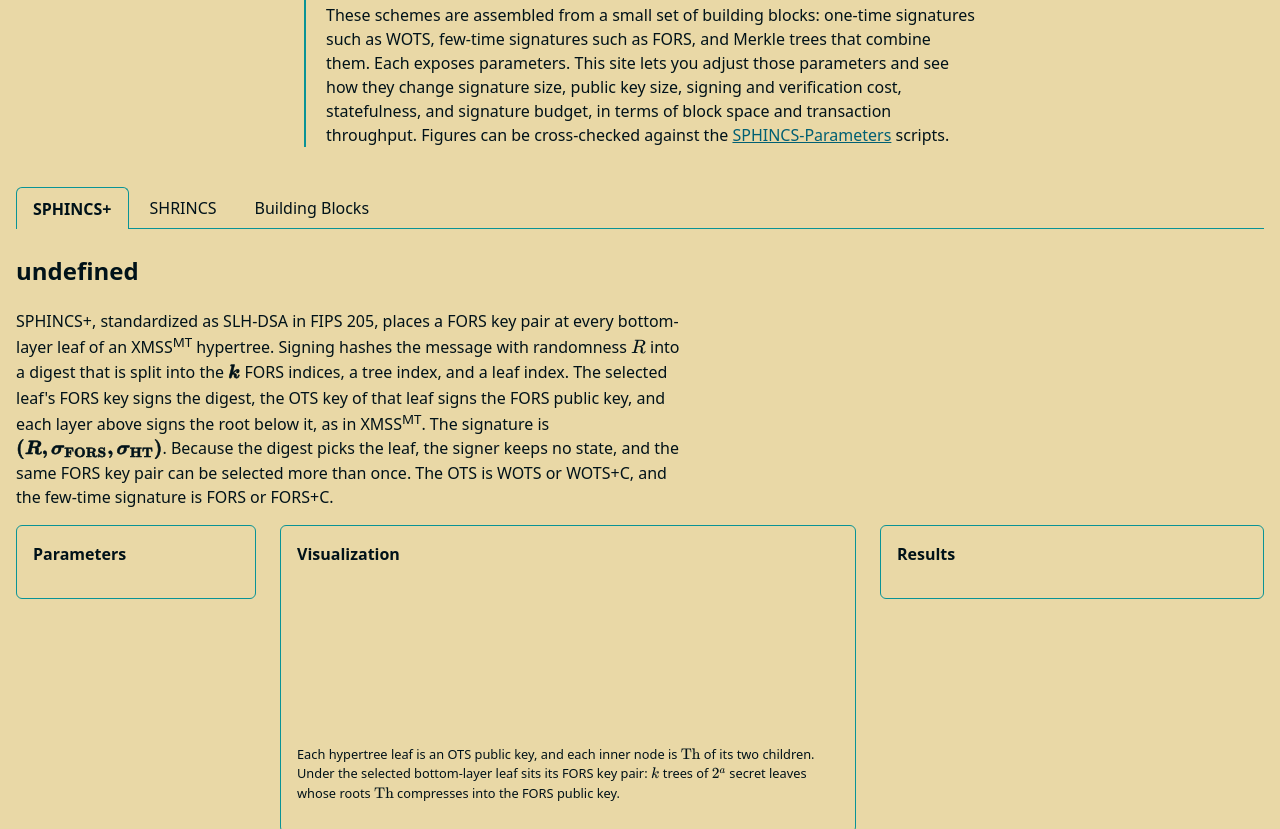
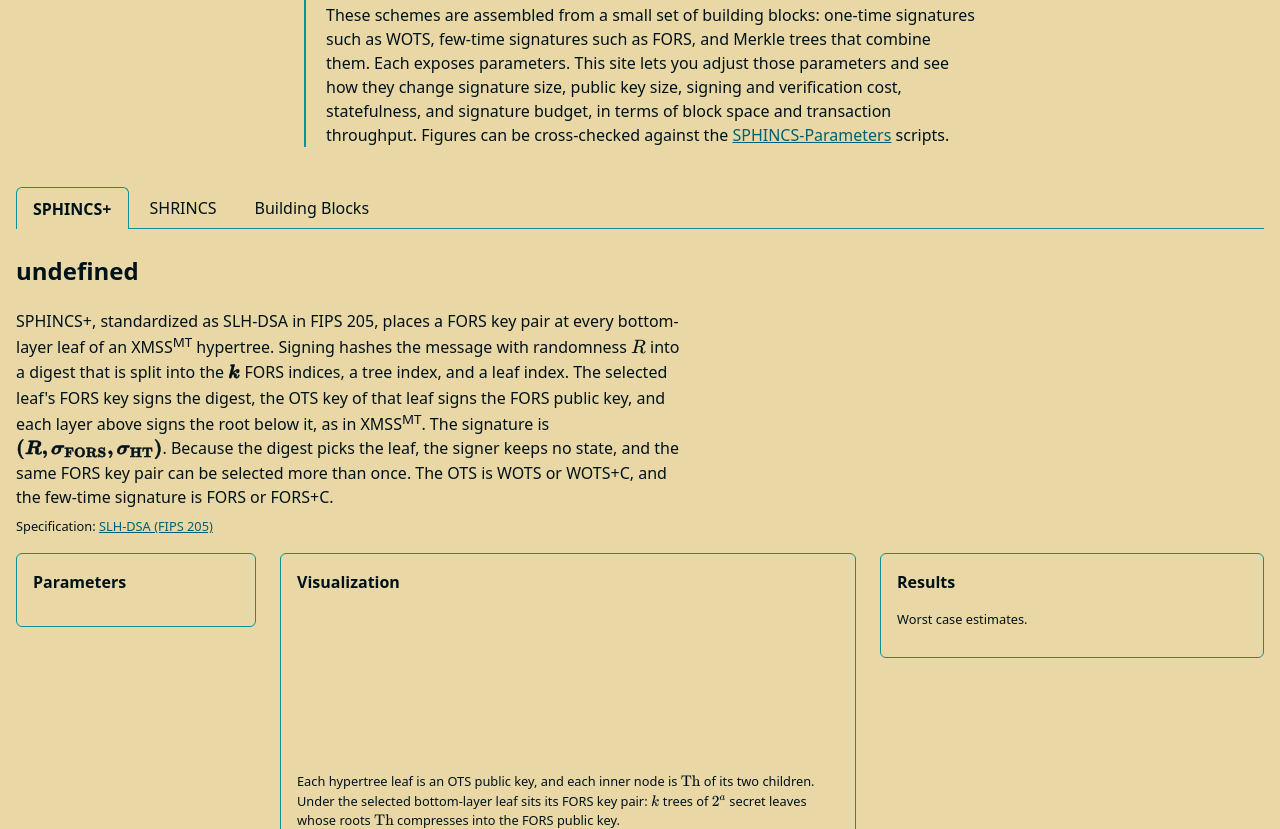
Before and after one commit to arminsabouri/Hash-based-signature-parameter-explorer, a website with bundled scripts: page index.html in a window 1280 px wide. Shown: the part 349-1178 px from the top of the page. Built offline with nearby package versions, Linux system fonts and the light colour scheme.

Commit message:
Say which case the figures report and point each scheme at its specification

```diff
--- a/css/style.css
+++ b/css/style.css
@@ -76,6 +76,7 @@ h1 { margin: 1.5rem 0 1rem; }
 /* Scheme sections */
 .scheme { margin-top: 3rem; }
 .scheme-intro { max-width: 42rem; }
+.scheme-intro + .spec-link { margin: -0.5rem 0 1rem; }
 
 main:has(.scheme) { max-width: 80rem; }
 
@@ -121,6 +122,7 @@ main:has(.scheme) { max-width: 80rem; }
 .results dd { margin: 0; text-align: right; font-variant-numeric: tabular-nums; }
 
 .hint { font-size: 0.8rem; }
+.results > .hint { margin: 0 0 0.75rem; }
 
 /* Lamport grid */
 .lamport-grid {
--- a/index.html
+++ b/index.html
@@ -416,6 +416,10 @@
         picks the leaf, the signer keeps no state, and the same FORS key pair can be selected more than once.
         The OTS is WOTS or WOTS+C, and the few-time signature is FORS or FORS+C.
       </p>
+      <p class="hint spec-link">
+        Specification:
+        <a href="https://nvlpubs.nist.gov/nistpubs/FIPS/NIST.FIPS.205.pdf" target="_blank" rel="noopener">SLH-DSA (FIPS 205)</a>
+      </p>
 
       <div class="explorer wide-results">
         <aside class="parameters" data-template="parameters-panel"></aside>
@@ -446,6 +450,10 @@
         <strong>\(\boldsymbol{\mathrm{pk\_seed} \,\|\, \mathrm{sl\_root} \,\|\, \mathrm{sf\_root}}\)</strong>,
         and the first byte of a signature, the indicator byte, tells the verifier which component signed.
         The parameters below start at the values given in the specification.
+      </p>
+      <p class="hint spec-link">
+        Specification:
+        <a href="https://github.com/SHRINCS/shrincs-bip/blob/main/SHRINCS.md" target="_blank" rel="noopener">SHRINCS</a>
       </p>
 
       <div class="explorer wide-results">
@@ -527,6 +535,7 @@
 
   <template id="results-panel">
     <h3>Results</h3>
+    <p class="hint">Worst case estimates.</p>
     <template x-if="config.groups && !config.columns">
       <ul class="group-legend">
         <template x-for="(color, name) in config.groups" :key="name">
```
